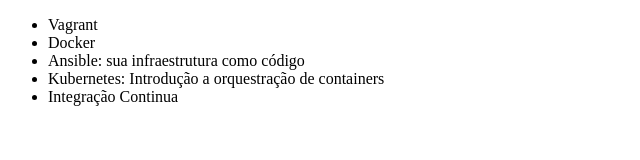
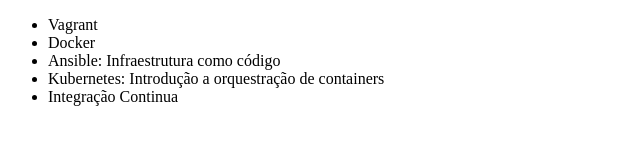
Before and after one commit to carlossantosdf/Alura_Git_GitHub, a plain HTML site: page controle&compartilhe_codigos/index.html in a window 1280 px wide. Shown: the full height of the page, 0-640 px from the left. Drawn offline with Linux system fonts and the light colour scheme.

Commit message:
Alterando nome do curso Ansible

```diff
--- a/controle&compartilhe_codigos/index.html
+++ b/controle&compartilhe_codigos/index.html
@@ -8,7 +8,7 @@
     <ul>
         <li>Vagrant</li>
         <li>Docker</li>
-        <li>Ansible: sua infraestrutura como código</li>
+        <li>Ansible: Infraestrutura como código</li>
         <li>Kubernetes: Introdução a orquestração de containers</li>
         <li>Integração Continua</li>
     </ul>
```
